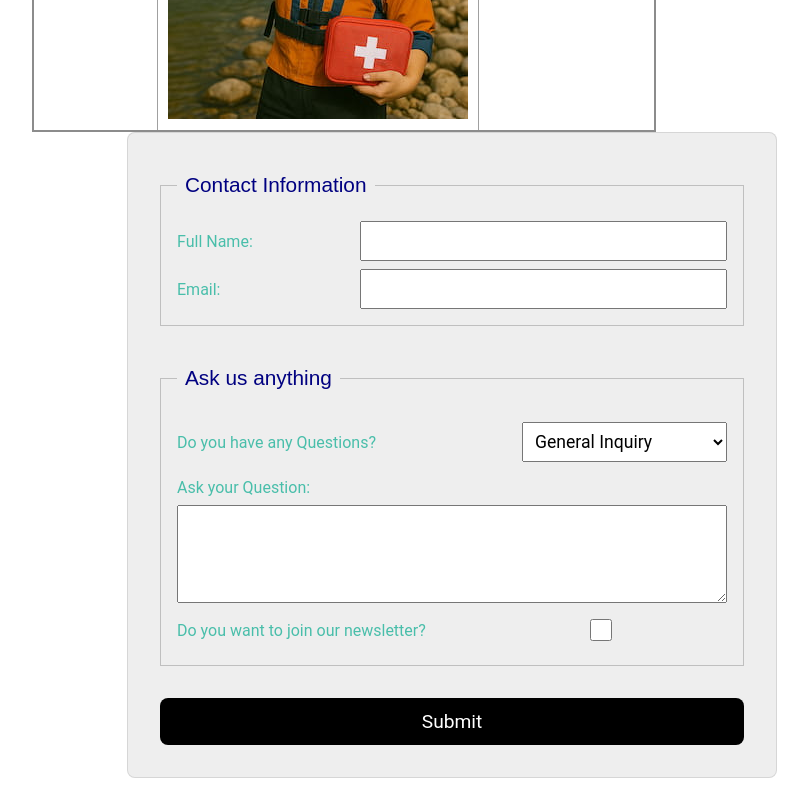
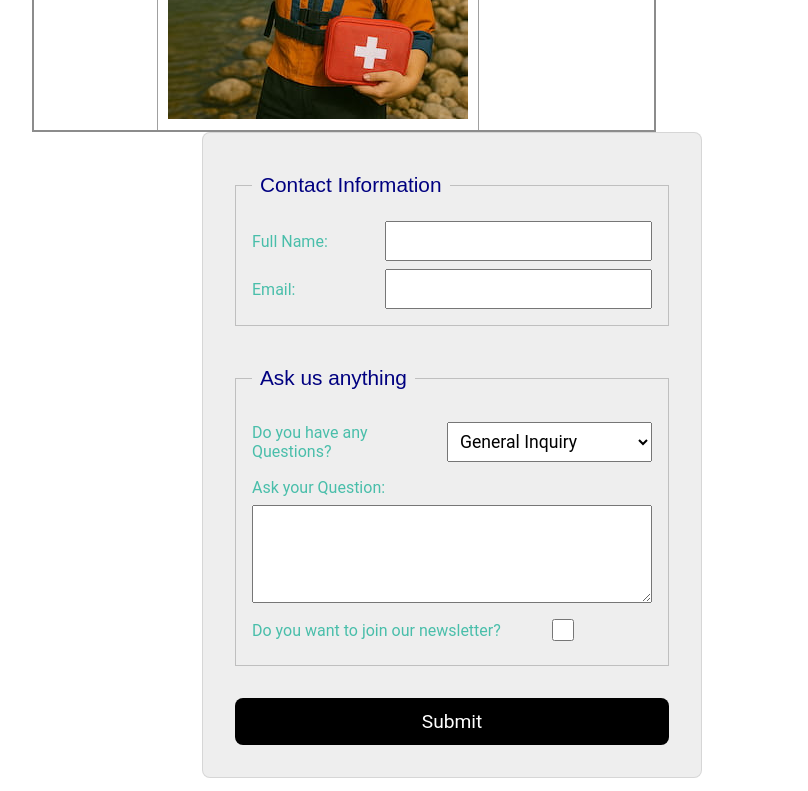
Before and after one commit to andrewlholmes1/wdd130, a plain HTML site: page wwr/contact.html in a window 1280 px wide. Shown: the part 2440-3231 px from the top of the page, without its empty margins (188-996 px from the left). Drawn offline with Linux system fonts and the light colour scheme; a web font is replaced by a local one.

Commit message:
updated css

```diff
--- a/wwr/styles/rafting.css
+++ b/wwr/styles/rafting.css
@@ -187,7 +187,7 @@ tfoot td {
     font-weight: bold;
 }
 
-* {
+form {
     margin: 0;
     padding: 0;
     box-sizing: border-box;
@@ -212,7 +212,7 @@ h1 {
 }
 
 form {
-    width: 650px;
+    width: 500px;
     margin: 0 auto;
     padding: 1rem;
     border: 1px solid rgb(0 0 0 / 0.1);
```
